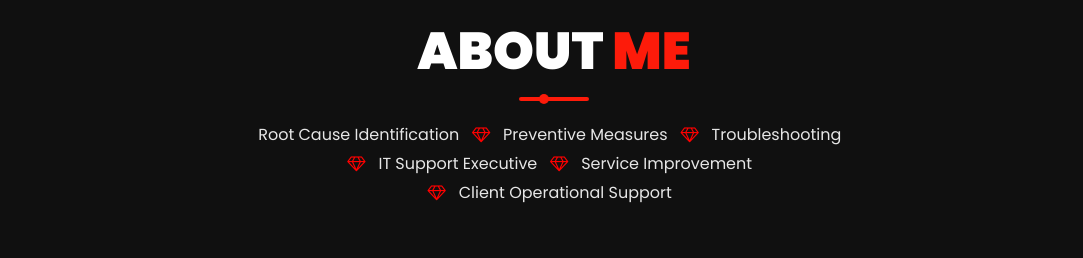
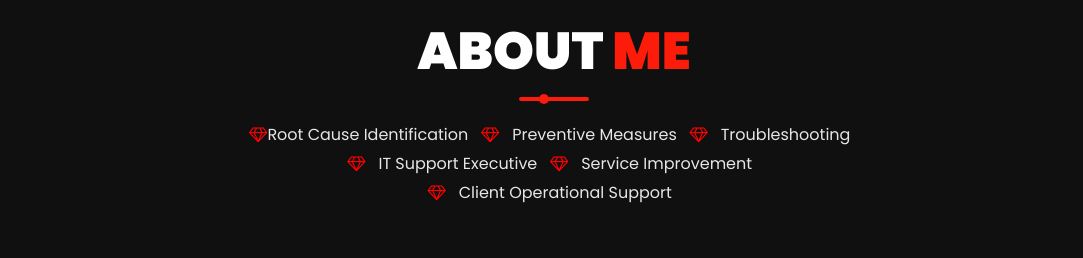
Before and after one commit to unitedoptt/Priyankashamraosaghmode, a plain HTML site: page index.html in a window 1280 px wide. Shown: the part 840-1098 px from the top of the page, without its empty margins (86-1169 px from the left). Drawn offline with Linux system fonts and the light colour scheme.

Commit message:
Update index.html

```diff
--- a/index.html
+++ b/index.html
@@ -135,7 +135,7 @@ Work closely with business and development partners to improve LPL service deliv
   <!-- <p class="utf-section-description">About Main Info</p>	 -->
   <h1>About <span>ME</span></h1>
   <div class="animated-bar"></div>
-  <p class="text-max-700">Root Cause Identification &nbsp;
+  <p class="text-max-700"><i class="fa fa-diamond" aria-hidden="true" style="color: red;"></i>Root Cause Identification &nbsp;
    <i class="fa fa-diamond" aria-hidden="true" style="color: red;"></i>
                            &nbsp; Preventive Measures &nbsp;
                             <i class="fa fa-diamond" aria-hidden="true" style="color: red;"></i>
@@ -620,7 +620,7 @@ Work closely with business and development partners to improve LPL service deliv
 <div class="portfolio">
 	<!-- Page Title Starts -->
 <section class="title-section text-center text-sm-center revealator-slideup revealator-once revealator-delay1">
-  <p class="utf-section-description">My Portfolio</p>
+  <!-- <p class="utf-section-description">My Portfolio</p>	 -->
   <h1>My Recent <span>Works</span></h1>
   <div class="animated-bar"></div>
   <!-- <p class="text-max-700">Lorem ipsum dolor sit amet, consect adipisic elit, sed do eiusmod tempor incididunt ut labore et d magna aliqua enim sed do sit.</p> -->
```
